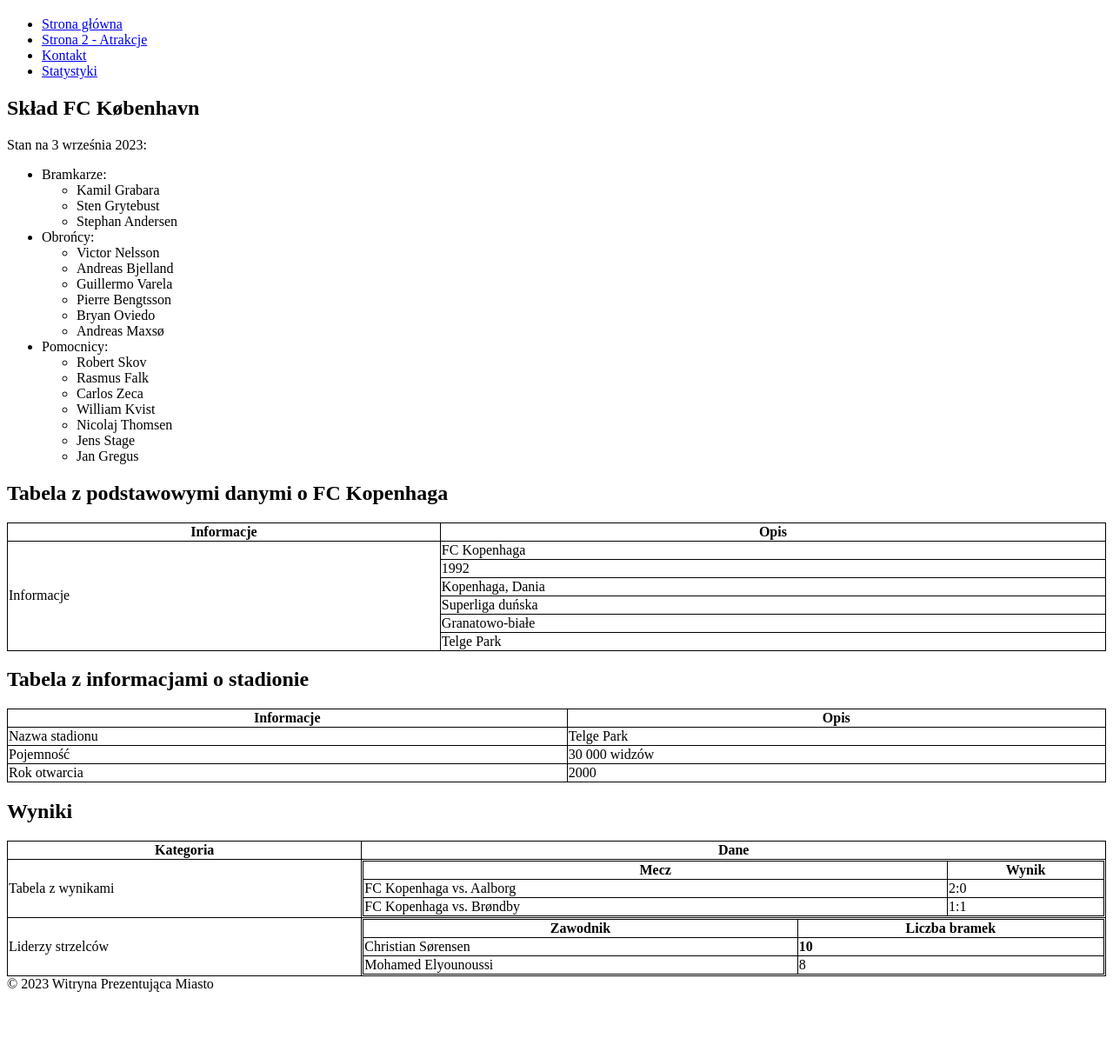
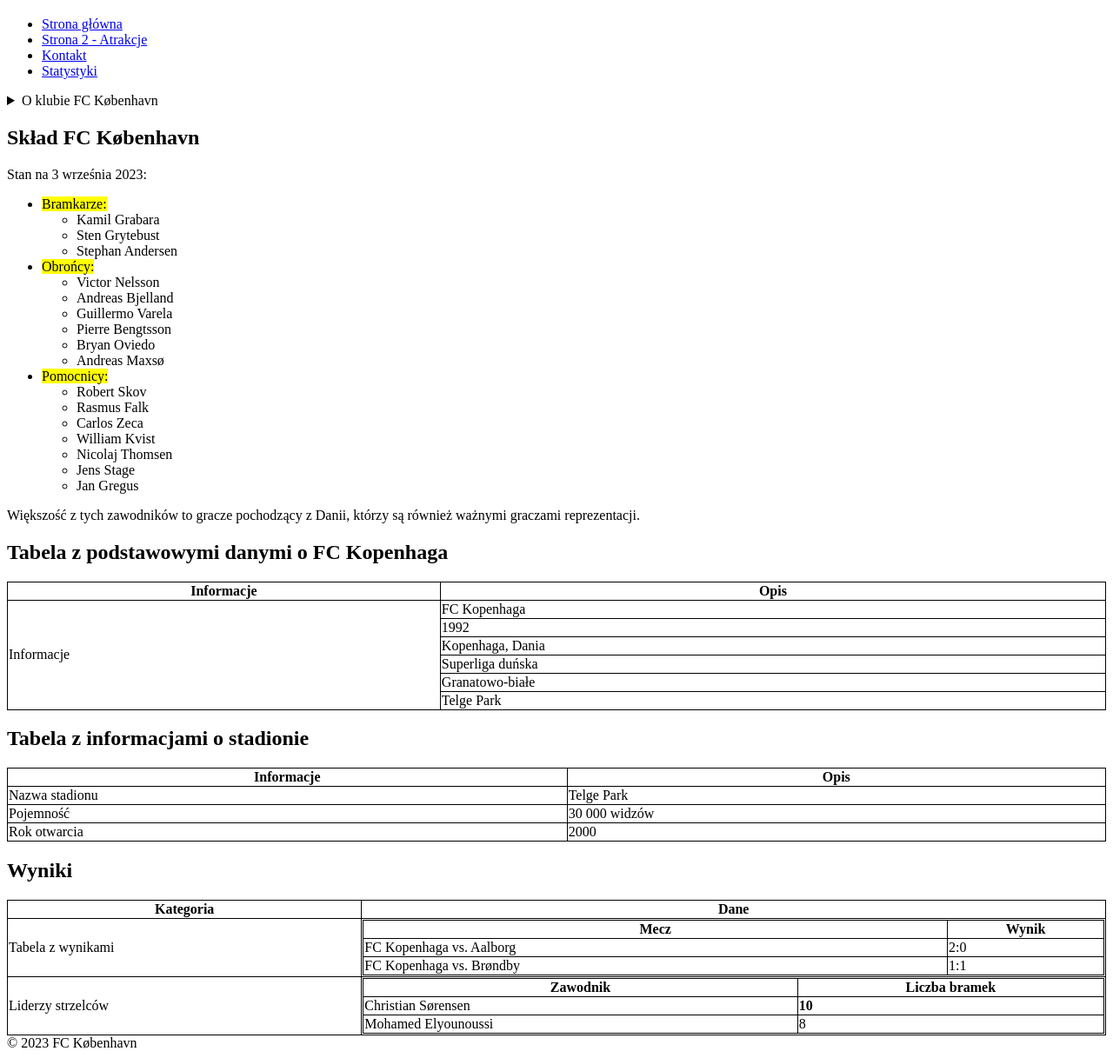
Before and after one commit to Warblade7/Programming-web-systems, a plain HTML site: page strona1.html in a window 1280 px wide. Shown: the part 61-1278 px from the top of the page at 87% size. Before the commit the page ends 1210 px from the top, so only its background shows below. Drawn offline with Linux system fonts and the light colour scheme.

Commit message:
mark, details, summary and aside added

```diff
--- a/strona1.html
+++ b/strona1.html
@@ -27,13 +27,19 @@
             </ul>
         </nav>
     </header>
+    <details>
+        <summary>O klubie FC København</summary>
+        <p>FC København, często nazywany FCK, to jeden z najważniejszych klubów piłkarskich w Danii. Klub został założony w 1992 roku i ma siedzibę w Kopenhadze, stolicy Danii. Jest członkiem Superligi duńskiej, najwyższej ligi piłkarskiej w kraju.</p>
+        <p>FC København jest znany ze swoich barw - gra w granatowo-białych koszulkach i ma swoją siedzibę na stadionie Telge Park, który ma pojemność 30 000 widzów i został otwarty w 2000 roku.</p>
+        <p>Klub może poszczycić się bogatą historią i wieloma sukcesami, w tym wieloma zdobytymi mistrzostwami Danii. Jest to klub, który przyciąga uwagę zarówno lokalnych fanów, jak i miłośników piłki nożnej z całego świata.</p>
+    </details>
     <main>
         <section>
             <h2>Skład FC København</h2>
             <p>Stan na 3 września 2023:</p>
 
             <ul>
-                <li>Bramkarze:
+                <li><mark>Bramkarze:</mark>
                     <ul>
                         <li>Kamil Grabara</li>
                         <li>Sten Grytebust</li>
@@ -41,7 +47,7 @@
                     </ul>
                 </li>
                 <li>
-                    Obrońcy:
+                    <mark>Obrońcy:</mark>
                     <ul>
                         <li>Victor Nelsson</li>
                         <li>Andreas Bjelland</li>
@@ -52,7 +58,7 @@
                     </ul>
                 </li>
                 <li>
-                    Pomocnicy:
+                    <mark>Pomocnicy:</mark>
                     <ul>
                         <li>Robert Skov</li>
                         <li>Rasmus Falk</li>
@@ -65,6 +71,9 @@
                 </li>
             </ul>
         </section>
+        <aside>
+            <p>Większość z tych zawodników to gracze pochodzący z Danii, którzy są również ważnymi graczami reprezentacji.</p>
+        </aside>
         <section>
             <a id="statystyki"></a>
 
@@ -166,7 +175,7 @@
         </section>
     </main>
     <footer>
-        &copy; 2023 Witryna Prezentująca Miasto
+        &copy; 2023 FC København
     </footer>
 </body>
 </html>
```
